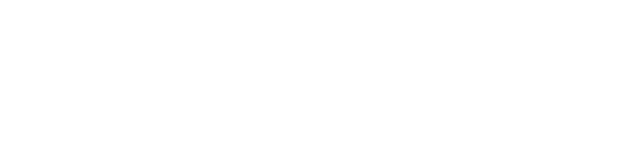
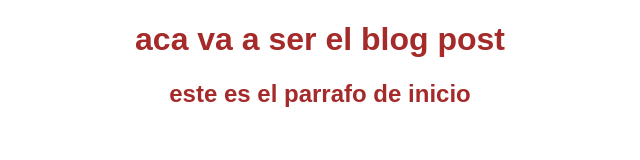
Before and after one commit to EliVallejos93/hyperblog, a plain HTML site: page index.html in a window 1280 px wide. Shown: the whole page, without its empty margins (320-960 px from the left). Drawn offline with Linux system fonts and the light colour scheme.

Commit message:
index parte 3

```diff
--- a/index.html
+++ b/index.html
@@ -8,3 +8,8 @@
 
     <title>Document</title>
 </head>
+<body>
+    <h1>aca va a ser el blog post</h1>
+    <h2>este es el parrafo de inicio</h2>
+</body>
+</html>
```
